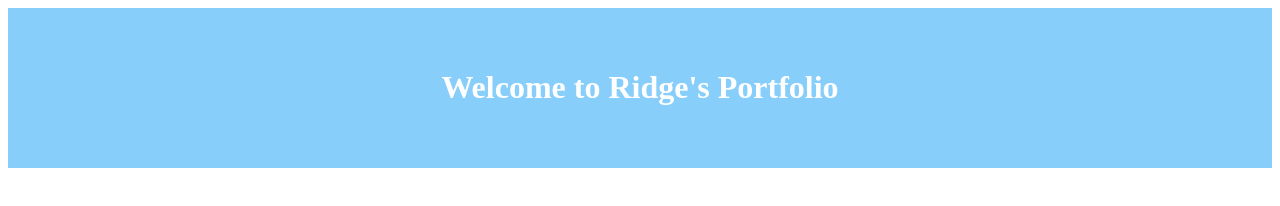
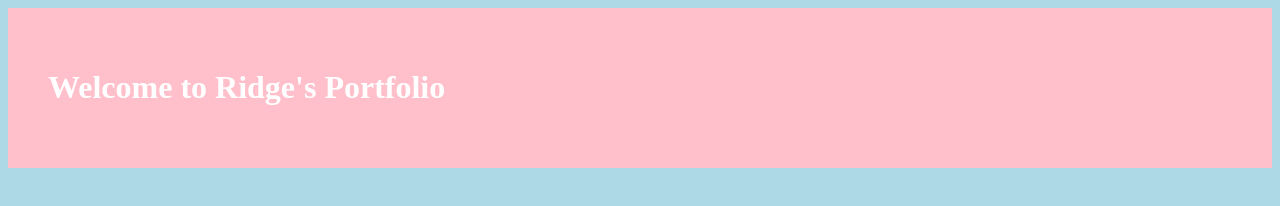
Before and after one commit to ridgeeboyy/Challenge-2-, a plain HTML site: page index.html in a window 1280 px wide. Drawn offline with Linux system fonts and the light colour scheme.

Commit message:
changed color

```diff
--- a/style.css
+++ b/style.css
@@ -2,11 +2,12 @@ body {
     display: flex;
     flex-direction: column;
     justify-content: flex-start;
+    background-color: lightblue;
 }
 
 header {
     padding: 40px;
-    text-align: center;
-    background-color: lightskyblue;
+    text-align: left;
+    background-color: pink;
     color: white;
 }
```
